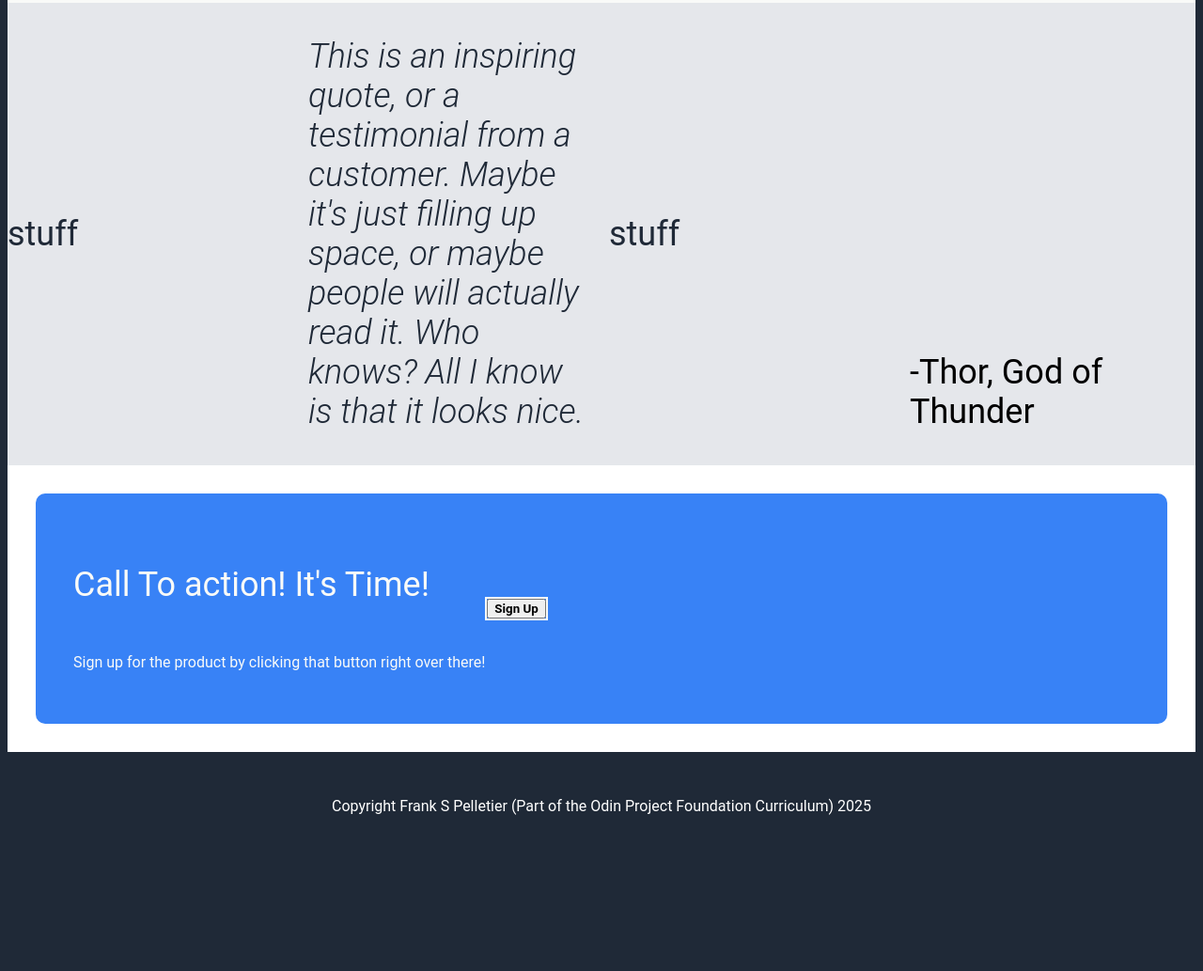
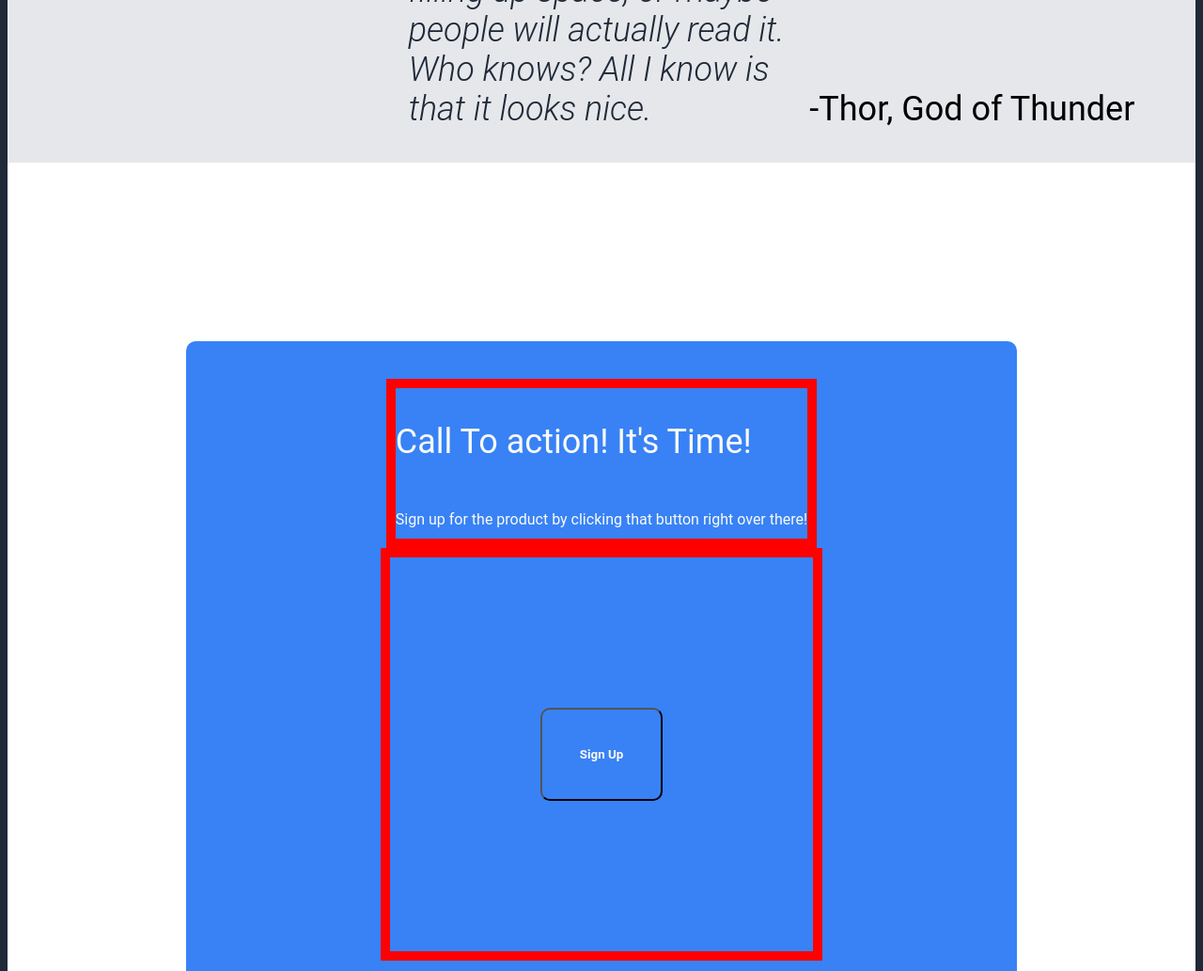
Before and after one commit to veltaine/updatedFoundations, a plain HTML site: page index.html in a window 1280 px wide. Shown: the part 1147-2180 px from the top of the page at 94% size. Before the commit the page ends 2070 px from the top, so only its background shows below. Drawn offline with Linux system fonts and the light colour scheme.

Commit message:
Signup section updated
more work to align the call to action section. A little more work to understand why the boxes are so big and fix it without hard values will be the goal here

```diff
--- a/index.html
+++ b/index.html
@@ -32,17 +32,12 @@
             <p class="item-heroSubtext">This website has some subtext that goes here under the main title. It's a smaller font and the color is lower contrast.</p>
             <button class ="item-heroButton">Sign up</button>
         </div>
-
         <div class="two">
             <img class="item-heroImage" src="./images/placeholder.jpeg">
-
-
-
         </div>
-
     </div>
 
-    </section>
+</section>
 
 <!-- Second Section - Boxes -->
 
@@ -80,11 +75,11 @@
 
     <div class="ThirdSection">
         <div class="test-container3">
-        <div class="quoteBox"><p>stuff</p></div>
+        <div class="quoteBox"><p></p></div>
         <div class="quoteBox" id="centerQuoteBox">
             <p class="quoteBox-Text">This is an inspiring quote, or a testimonial from a customer. Maybe it's just filling up space, or maybe people will actually read it. Who knows? All I know is that it looks nice.</p>
         </div>
-        <div class="quoteBox"><p>stuff</p></div>
+
         <div class="quoteBoxName">-Thor, God of Thunder</p></div>
     </div>
     </div>
@@ -95,18 +90,21 @@
 <!-- TODO: Fix button size and align better -->
 <section class="FourthSection">
         <div class="CallToAction">
-            <div class="flex-container">
+            <div class="flex-container-hero2">
                 <div class="leftAction">
                     <p class="actionHeader">Call To action! It's Time!</p>
                     <p>Sign up for the product by clicking that button right over there!</p>
                 </div>
-                <div class="rightAction">
-                <button>Sign Up</button>
+
+            <div class="rightAction">
+                <button class="CallToAction">Sign Up</button>
                 </div>
             </div>
         </div>
+        </div>
 
 </section>
+
     <footer class="EndSection">
         <!-- Centered text in middle -->
         <p> Copyright Frank S Pelletier (Part of the Odin Project Foundation Curriculum) 2025</p>
--- a/style.css
+++ b/style.css
@@ -61,6 +61,8 @@ h1 {
   }
 
 
+
+
 /* Hero Text Header "this website is awesome" */
 .item-hero {
     display: flex;
@@ -120,13 +122,10 @@ h1 {
    margin-bottom: 0;
    justify-content: space-evenly;
    border-radius: 1rem;
-   min-height: 25vh;
+   min-height: 15vh;
    max-width: 10vw;
  }
 
- .test-container div > p {
-   text-align: center;
- }
 
  .test-container2 {
    display: flex;
@@ -140,7 +139,6 @@ h1 {
    margin-top: 0;
    justify-content: space-evenly;
    border-radius: 1rem;
-   min-height: 28vh;
    max-width: 10vw;
  }
 
@@ -206,22 +204,9 @@ h1 {
     padding: 40px;
     background: #3882F6;
     border-radius: 10px;
-    margin-left: auto;
-    margin-right: auto;
     color: #F9FAF8;
-
-}
-
-.leftAction {
-    display: flex;
-    flex-direction: column;
-    align-items: last baseline;
-}
-
-.rightAction {
-    border: 2px solid #F9FAF8;
-    display: flex;
-    align-self: center;
+    margin: 10rem;
+    /* border: 10px solid red; */
 }
 
 .actionHeader {
@@ -234,3 +219,27 @@ footer {
     color: #ffffff;
     padding: 2em;
 }
+
+.test-container4 {
+    display: flex;
+    background: #3882F6;
+    color: #F9FAF8;
+}
+
+.flex-container-hero2 {
+    display: flex;
+    flex-wrap: wrap;
+    justify-content: space-evenly;
+  }
+
+.flex-container-hero2 .leftAction{
+    display: flex;
+    flex-direction: column;
+    border: 10px solid red;
+    max-height: 20vh;
+  }
+
+  .flex-container-hero2 .rightAction {
+    display: flex;
+    border: 10px solid red;
+  }
```
